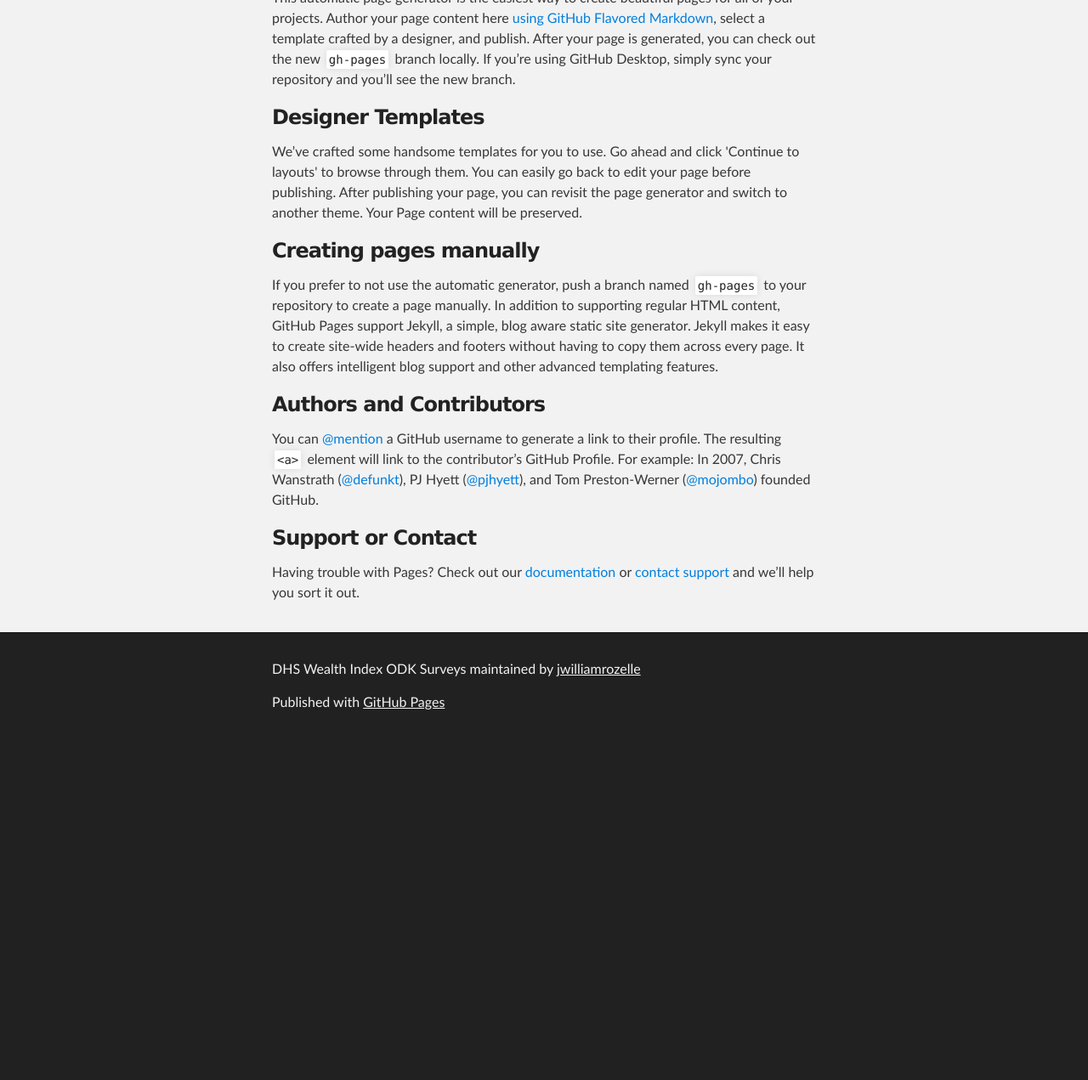
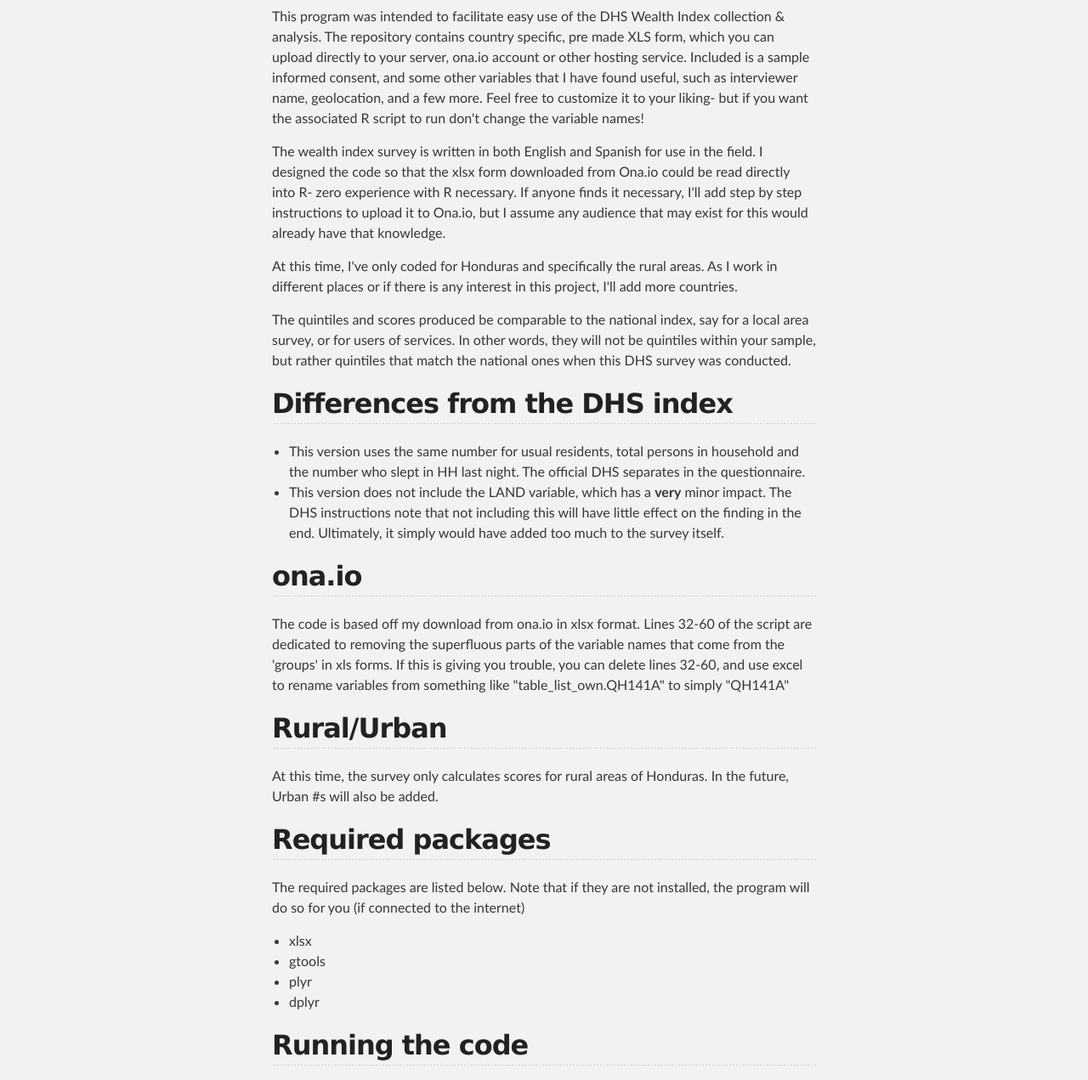
Before and after one commit to jwilliamrozelle/DHS_WealthIndex, a plain HTML site: page index.html in a window 1280 px wide. Shown: the part 492-1763 px from the top of the page at 85% size. Before the commit the page ends 1365 px from the top, so only its background shows below. Drawn offline with Linux system fonts and the light colour scheme.

```diff
--- a/index.html
+++ b/index.html
@@ -31,30 +31,60 @@
     <!-- MAIN CONTENT -->
     <div id="main_content_wrap" class="outer">
       <section id="main_content" class="inner">
-        <h3>
-<a id="welcome-to-github-pages" class="anchor" href="#welcome-to-github-pages" aria-hidden="true"><span aria-hidden="true" class="octicon octicon-link"></span></a>Welcome to GitHub Pages.</h3>
+        <h2>
+<a id="welcome-to-the-github-page" class="anchor" href="#welcome-to-the-github-page" aria-hidden="true"><span aria-hidden="true" class="octicon octicon-link"></span></a>Welcome to the github page</h2>
 
-<p>This automatic page generator is the easiest way to create beautiful pages for all of your projects. Author your page content here <a href="https://guides.github.com/features/mastering-markdown/">using GitHub Flavored Markdown</a>, select a template crafted by a designer, and publish. After your page is generated, you can check out the new <code>gh-pages</code> branch locally. If you’re using GitHub Desktop, simply sync your repository and you’ll see the new branch.</p>
+<p>This program was intended to facilitate easy use of the DHS Wealth Index collection &amp; analysis. The repository contains country specific, pre made XLS form, which you can upload directly to your server, ona.io account or other hosting service. Included is a sample informed consent, and some other variables that I have found useful, such as interviewer name, geolocation, and a few more. Feel free to customize it to your liking- but if you want the associated R script to run don't change the variable names!</p>
+
+<p>The wealth index survey is written in both English and Spanish for use in the field. I designed the code so that the xlsx form downloaded from Ona.io could be read directly into R- zero experience with R necessary. If anyone finds it necessary, I'll add step by step instructions to upload it to Ona.io, but I assume any audience that may exist for this would already have that knowledge.</p>
+
+<p>At this time, I've only coded for Honduras and specifically the rural areas. As I work in different places or if there is any interest in this project, I'll add more countries.</p>
+
+<p>The quintiles and scores produced be comparable to the national index, say for a local area survey, or for users of services. In other words, they will not be quintiles within your sample, but rather quintiles that match the national ones when this DHS survey was conducted.</p>
+
+<h2>
+<a id="differences-from-the-dhs-index" class="anchor" href="#differences-from-the-dhs-index" aria-hidden="true"><span aria-hidden="true" class="octicon octicon-link"></span></a>Differences from the DHS index</h2>
+
+<ul>
+<li>This version uses the same number for usual residents, total persons in household and the number who slept in HH last night. The official DHS separates in the questionnaire.</li>
+<li>This version does not include the LAND variable, which has a <strong>very</strong> minor impact. The DHS instructions note that not including this will have little effect on the finding in the end. Ultimately, it simply would have added too much to the survey itself.</li>
+</ul>
+
+<h2>
+<a id="onaio" class="anchor" href="#onaio" aria-hidden="true"><span aria-hidden="true" class="octicon octicon-link"></span></a>ona.io</h2>
+
+<p>The code is based off my download from ona.io in xlsx format. Lines 32-60 of the script are dedicated to removing the superfluous parts of the variable names that come from the 'groups' in xls forms. If this is giving you trouble, you can delete lines 32-60, and use excel to rename variables from something like "table_list_own.QH141A" to simply "QH141A"</p>
+
+<h2>
+<a id="ruralurban" class="anchor" href="#ruralurban" aria-hidden="true"><span aria-hidden="true" class="octicon octicon-link"></span></a>Rural/Urban</h2>
+
+<p>At this time, the survey only calculates scores for rural areas of Honduras. In the future, Urban #s will also be added.</p>
+
+<h2>
+<a id="required-packages" class="anchor" href="#required-packages" aria-hidden="true"><span aria-hidden="true" class="octicon octicon-link"></span></a>Required packages</h2>
+
+<p>The required packages are listed below. Note that if they are not installed, the program will do so for you (if connected to the internet)</p>
+
+<ul>
+<li>xlsx</li>
+<li>gtools</li>
+<li>plyr</li>
+<li>dplyr</li>
+</ul>
+
+<h2>
+<a id="running-the-code" class="anchor" href="#running-the-code" aria-hidden="true"><span aria-hidden="true" class="octicon octicon-link"></span></a>Running the code</h2>
+
+<ul>
+<li>Run HondurasWI_2011_12.R (Assumes you have R installed, if you don't- go to <a href="https://cran.r-project.org/">https://cran.r-project.org/</a> and find the appropriate version for your computer)</li>
+<li>R will present a dialogue box- navigate to the xlsx file which contains the data from the XLS form</li>
+<li>After finding it, the code will run.</li>
+<li>Within R, descriptive statistics for the wealth index will be created, along with a histogram.</li>
+<li>When R has finished, it will present another dialogue box, this time, you must navigate to where you want to save the output excel file, and type your desired name into the dialogue box such as 'WI_Scores.xlsx'. <em>Ensure that you type the extension .xlsx.</em> It will contain the Household ID Rural (or urban, eventually) score, the Combined score, and the quintile.</li>
+</ul>
 
 <h3>
-<a id="designer-templates" class="anchor" href="#designer-templates" aria-hidden="true"><span aria-hidden="true" class="octicon octicon-link"></span></a>Designer Templates</h3>
-
-<p>We’ve crafted some handsome templates for you to use. Go ahead and click 'Continue to layouts' to browse through them. You can easily go back to edit your page before publishing. After publishing your page, you can revisit the page generator and switch to another theme. Your Page content will be preserved.</p>
-
-<h3>
-<a id="creating-pages-manually" class="anchor" href="#creating-pages-manually" aria-hidden="true"><span aria-hidden="true" class="octicon octicon-link"></span></a>Creating pages manually</h3>
-
-<p>If you prefer to not use the automatic generator, push a branch named <code>gh-pages</code> to your repository to create a page manually. In addition to supporting regular HTML content, GitHub Pages support Jekyll, a simple, blog aware static site generator. Jekyll makes it easy to create site-wide headers and footers without having to copy them across every page. It also offers intelligent blog support and other advanced templating features.</p>
-
-<h3>
-<a id="authors-and-contributors" class="anchor" href="#authors-and-contributors" aria-hidden="true"><span aria-hidden="true" class="octicon octicon-link"></span></a>Authors and Contributors</h3>
-
-<p>You can <a href="https://help.github.com/articles/basic-writing-and-formatting-syntax/#mentioning-users-and-teams" class="user-mention">@mention</a> a GitHub username to generate a link to their profile. The resulting <code>&lt;a&gt;</code> element will link to the contributor’s GitHub Profile. For example: In 2007, Chris Wanstrath (<a href="https://github.com/defunkt" class="user-mention">@defunkt</a>), PJ Hyett (<a href="https://github.com/pjhyett" class="user-mention">@pjhyett</a>), and Tom Preston-Werner (<a href="https://github.com/mojombo" class="user-mention">@mojombo</a>) founded GitHub.</p>
-
-<h3>
-<a id="support-or-contact" class="anchor" href="#support-or-contact" aria-hidden="true"><span aria-hidden="true" class="octicon octicon-link"></span></a>Support or Contact</h3>
-
-<p>Having trouble with Pages? Check out our <a href="https://help.github.com/pages">documentation</a> or <a href="https://github.com/contact">contact support</a> and we’ll help you sort it out.</p>
+<a id="if-you-have-any-issues-or-questions-please-feel-free-to-message-me" class="anchor" href="#if-you-have-any-issues-or-questions-please-feel-free-to-message-me" aria-hidden="true"><span aria-hidden="true" class="octicon octicon-link"></span></a>If you have any issues or questions, please feel free to message me.</h3>
       </section>
     </div>
 
```
Also changed, not shown: params.json (+1 -1 lines).
